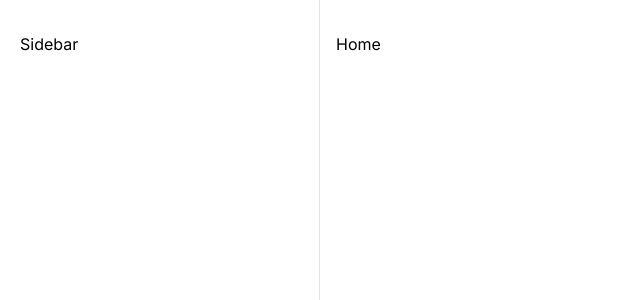
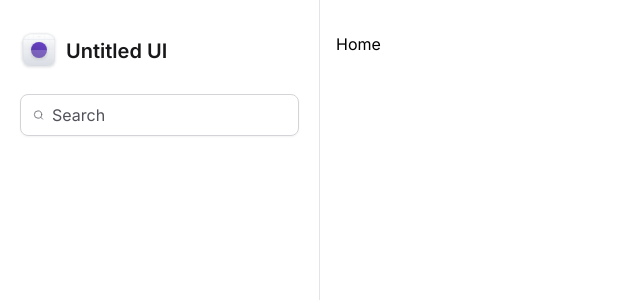
Before and after one commit to lucasmfg7/next-tailwind, a Next.js app: page / in a window 1280 px wide. Shown: the top 300 px of the page, without its empty margins (0-640 px from the left). Built offline with nearby package versions, Linux system fonts and the light colour scheme.

Commit message:
Logo e Input de Busca

```diff
--- a/package.json
+++ b/package.json
@@ -9,6 +9,7 @@
     "lint": "next lint"
   },
   "dependencies": {
+    "lucide-react": "^0.460.0",
     "next": "13.5.7",
     "react": "^18",
     "react-dom": "^18"
--- a/src/app/layout.tsx
+++ b/src/app/layout.tsx
@@ -1,3 +1,4 @@
+import { Sidebar } from '@/components/Sidebar'
 import type { Metadata } from 'next'
 import { Inter } from 'next/font/google'
 import './globals.css'
@@ -17,8 +18,8 @@
   return (
     <html lang="pt-br">
       <body className={inter.className}>
-        <div className="grid-cols-app grid min-h-screen">
-          <aside className="border-r border-zinc-200 px-5 py-8">Sidebar</aside>
+        <div className="grid min-h-screen grid-cols-app">
+          <Sidebar />
           <main className="px-4 pb-12 pt-8">{children}</main>
         </div>
       </body>
--- /dev/null
+++ b/src/components/Sidebar/Logo.tsx
@@ -0,0 +1,209 @@
+export function Logo() {
+  return (
+    <strong className="flex items-center gap-2 text-xl font-semibold text-zinc-900">
+      <svg
+        width={38}
+        height={38}
+        viewBox="0 0 38 38"
+        fill="none"
+        xmlns="http://www.w3.org/2000/svg"
+      >
+        <g filter="url(#filter0_dd_226_307)">
+          <g clipPath="url(#clip0_226_307)">
+            <rect x={3} y={2} width={32} height={32} rx={8} fill="#fff" />
+            <rect
+              x={3}
+              y={2}
+              width={32}
+              height={32}
+              rx={8}
+              fill="url(#paint0_linear_226_307)"
+            />
+            <path
+              fillRule="evenodd"
+              clipRule="evenodd"
+              d="M19 4.039c-7.71 0-13.961 6.25-13.961 13.961 0 7.71 6.25 13.961 13.961 13.961 7.71 0 13.961-6.25 13.961-13.961 0-7.71-6.25-13.961-13.961-13.961zM4.961 18c0-7.753 6.286-14.039 14.039-14.039S33.039 10.247 33.039 18 26.753 32.039 19 32.039 4.961 25.753 4.961 18z"
+              fill="#D0D5DD"
+            />
+            <path
+              fillRule="evenodd"
+              clipRule="evenodd"
+              d="M19 14.078a3.922 3.922 0 100 7.845 3.922 3.922 0 000-7.845zM15 18a4 4 0 118 0 4 4 0 01-8 0z"
+              fill="#D0D5DD"
+            />
+            <path
+              fillRule="evenodd"
+              clipRule="evenodd"
+              d="M19 15.32a2.68 2.68 0 100 5.36 2.68 2.68 0 000-5.36zM16.243 18a2.757 2.757 0 115.514 0 2.757 2.757 0 01-5.514 0z"
+              fill="#D0D5DD"
+            />
+            <path d="M18.961 2h.078v32h-.078V2z" fill="#D0D5DD" />
+            <path d="M35 17.96v.079H3v-.078h32z" fill="#D0D5DD" />
+            <path
+              d="M29.602 2h.078v32h-.078V2zM13.64 2h.078v32h-.077V2zM24.282 2h.077v32h-.077V2zM8.32 2h.078v32H8.32V2z"
+              fill="#D0D5DD"
+            />
+            <path
+              d="M35 28.602v.077H3v-.077h32zM35 12.64v.078H3v-.077h32zM35 23.281v.078H3v-.078h32zM35 7.32v.078H3V7.32h32z"
+              fill="#D0D5DD"
+            />
+            <g filter="url(#filter1_dd_226_307)">
+              <circle
+                cx={19}
+                cy={18}
+                r={8}
+                fill="url(#paint1_linear_226_307)"
+              />
+            </g>
+            <g filter="url(#filter2_b_226_307)">
+              <path
+                d="M3 18h32v3.2c0 4.48 0 6.72-.872 8.432a8 8 0 01-3.496 3.496C28.92 34 26.68 34 22.2 34h-6.4c-4.48 0-6.72 0-8.432-.872a8 8 0 01-3.496-3.496C3 27.92 3 25.68 3 21.2V18z"
+                fill="#fff"
+                fillOpacity={0.2}
+              />
+            </g>
+          </g>
+          <rect
+            x={3.15}
+            y={2.15}
+            width={31.7}
+            height={31.7}
+            rx={7.85}
+            stroke="#D0D5DD"
+            strokeWidth={0.3}
+          />
+        </g>
+        <defs>
+          <filter
+            id="filter0_dd_226_307"
+            x={0}
+            y={0}
+            width={38}
+            height={38}
+            filterUnits="userSpaceOnUse"
+            colorInterpolationFilters="sRGB"
+          >
+            <feFlood floodOpacity={0} result="BackgroundImageFix" />
+            <feColorMatrix
+              in="SourceAlpha"
+              values="0 0 0 0 0 0 0 0 0 0 0 0 0 0 0 0 0 0 127 0"
+              result="hardAlpha"
+            />
+            <feOffset dy={1} />
+            <feGaussianBlur stdDeviation={1} />
+            <feColorMatrix values="0 0 0 0 0.0627451 0 0 0 0 0.0941176 0 0 0 0 0.156863 0 0 0 0.06 0" />
+            <feBlend
+              in2="BackgroundImageFix"
+              result="effect1_dropShadow_226_307"
+            />
+            <feColorMatrix
+              in="SourceAlpha"
+              values="0 0 0 0 0 0 0 0 0 0 0 0 0 0 0 0 0 0 127 0"
+              result="hardAlpha"
+            />
+            <feOffset dy={1} />
+            <feGaussianBlur stdDeviation={1.5} />
+            <feColorMatrix values="0 0 0 0 0.0627451 0 0 0 0 0.0941176 0 0 0 0 0.156863 0 0 0 0.1 0" />
+            <feBlend
+              in2="effect1_dropShadow_226_307"
+              result="effect2_dropShadow_226_307"
+            />
+            <feBlend
+              in="SourceGraphic"
+              in2="effect2_dropShadow_226_307"
+              result="shape"
+            />
+          </filter>
+          <filter
+            id="filter1_dd_226_307"
+            x={8}
+            y={8}
+            width={22}
+            height={22}
+            filterUnits="userSpaceOnUse"
+            colorInterpolationFilters="sRGB"
+          >
+            <feFlood floodOpacity={0} result="BackgroundImageFix" />
+            <feColorMatrix
+              in="SourceAlpha"
+              values="0 0 0 0 0 0 0 0 0 0 0 0 0 0 0 0 0 0 127 0"
+              result="hardAlpha"
+            />
+            <feOffset dy={1} />
+            <feGaussianBlur stdDeviation={1} />
+            <feColorMatrix values="0 0 0 0 0.0627451 0 0 0 0 0.0941176 0 0 0 0 0.156863 0 0 0 0.06 0" />
+            <feBlend
+              in2="BackgroundImageFix"
+              result="effect1_dropShadow_226_307"
+            />
+            <feColorMatrix
+              in="SourceAlpha"
+              values="0 0 0 0 0 0 0 0 0 0 0 0 0 0 0 0 0 0 127 0"
+              result="hardAlpha"
+            />
+            <feOffset dy={1} />
+            <feGaussianBlur stdDeviation={1.5} />
+            <feColorMatrix values="0 0 0 0 0.0627451 0 0 0 0 0.0941176 0 0 0 0 0.156863 0 0 0 0.1 0" />
+            <feBlend
+              in2="effect1_dropShadow_226_307"
+              result="effect2_dropShadow_226_307"
+            />
+            <feBlend
+              in="SourceGraphic"
+              in2="effect2_dropShadow_226_307"
+              result="shape"
+            />
+          </filter>
+          <filter
+            id="filter2_b_226_307"
+            x={-2}
+            y={13}
+            width={42}
+            height={26}
+            filterUnits="userSpaceOnUse"
+            colorInterpolationFilters="sRGB"
+          >
+            <feFlood floodOpacity={0} result="BackgroundImageFix" />
+            <feGaussianBlur in="BackgroundImageFix" stdDeviation={2.5} />
+            <feComposite
+              in2="SourceAlpha"
+              operator="in"
+              result="effect1_backgroundBlur_226_307"
+            />
+            <feBlend
+              in="SourceGraphic"
+              in2="effect1_backgroundBlur_226_307"
+              result="shape"
+            />
+          </filter>
+          <linearGradient
+            id="paint0_linear_226_307"
+            x1={19}
+            y1={2}
+            x2={19}
+            y2={34}
+            gradientUnits="userSpaceOnUse"
+          >
+            <stop stopColor="#fff" />
+            <stop offset={1} stopColor="#D0D5DD" />
+          </linearGradient>
+          <linearGradient
+            id="paint1_linear_226_307"
+            x1={15}
+            y1={26}
+            x2={23}
+            y2={10}
+            gradientUnits="userSpaceOnUse"
+          >
+            <stop stopColor="#53389E" />
+            <stop offset={1} stopColor="#6941C6" />
+          </linearGradient>
+          <clipPath id="clip0_226_307">
+            <rect x={3} y={2} width={32} height={32} rx={8} fill="#fff" />
+          </clipPath>
+        </defs>
+      </svg>
+      <span>Untitled UI</span>
+    </strong>
+  )
+}
--- /dev/null
+++ b/src/components/Sidebar/index.tsx
@@ -0,0 +1,17 @@
+import { Search } from 'lucide-react'
+import { Logo } from './Logo'
+
+export const Sidebar = () => {
+  return (
+    <aside className="space-y-6 border-r border-zinc-200 px-5 py-8">
+      <Logo />
+      <div className="flex w-full items-center gap-2 rounded-lg border border-zinc-300 px-3 py-2 shadow-sm">
+        <Search className="h-5 w-5 text-zinc-500" />
+        <input
+          className="flex-1 border-0 bg-transparent p-0 text-zinc-900 placeholder-zinc-600"
+          placeholder="Search"
+        />
+      </div>
+    </aside>
+  )
+}
```
